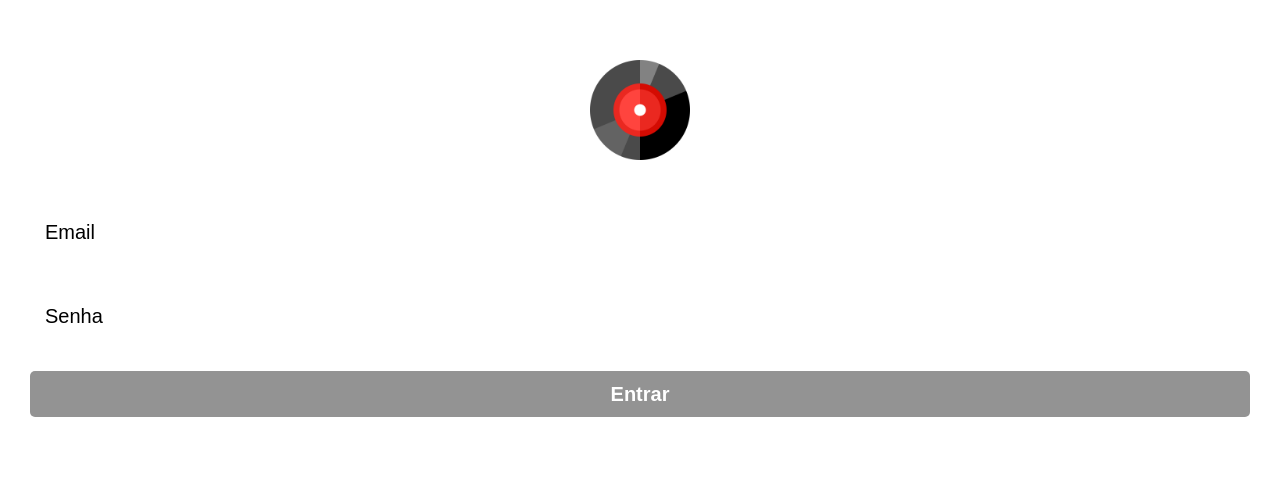
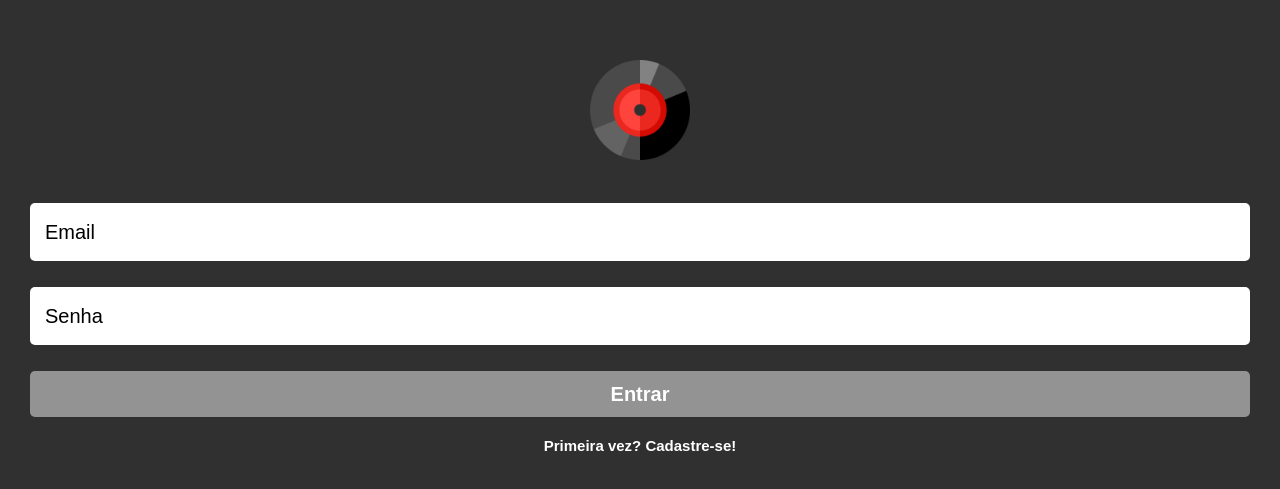
Before and after one commit to Douglas-CRVG/music-store, a React (Create React App) app: page /signIn in a window 1280 px wide. Shown: the part 143-632 px from the top of the page. Built offline with nearby package versions, Linux system fonts and the light colour scheme.

Commit message:
fix: signin signup background color

```diff
--- a/src/pages/SignIn/style.js
+++ b/src/pages/SignIn/style.js
@@ -3,6 +3,7 @@ import styled from 'styled-components';
 const Container = styled.div`
   width: 100vw;
   height: 100vh;
+  background-color: #303030;
   display: flex;
   flex-direction: column;
   padding: 30px;
--- a/src/pages/SignUp/style.js
+++ b/src/pages/SignUp/style.js
@@ -3,6 +3,7 @@ import styled from 'styled-components';
 const Container = styled.div`
   width: 100vw;
   height: 100vh;
+  background-color: #303030;
   display: flex;
   flex-direction: column;
   padding: 30px;
```
